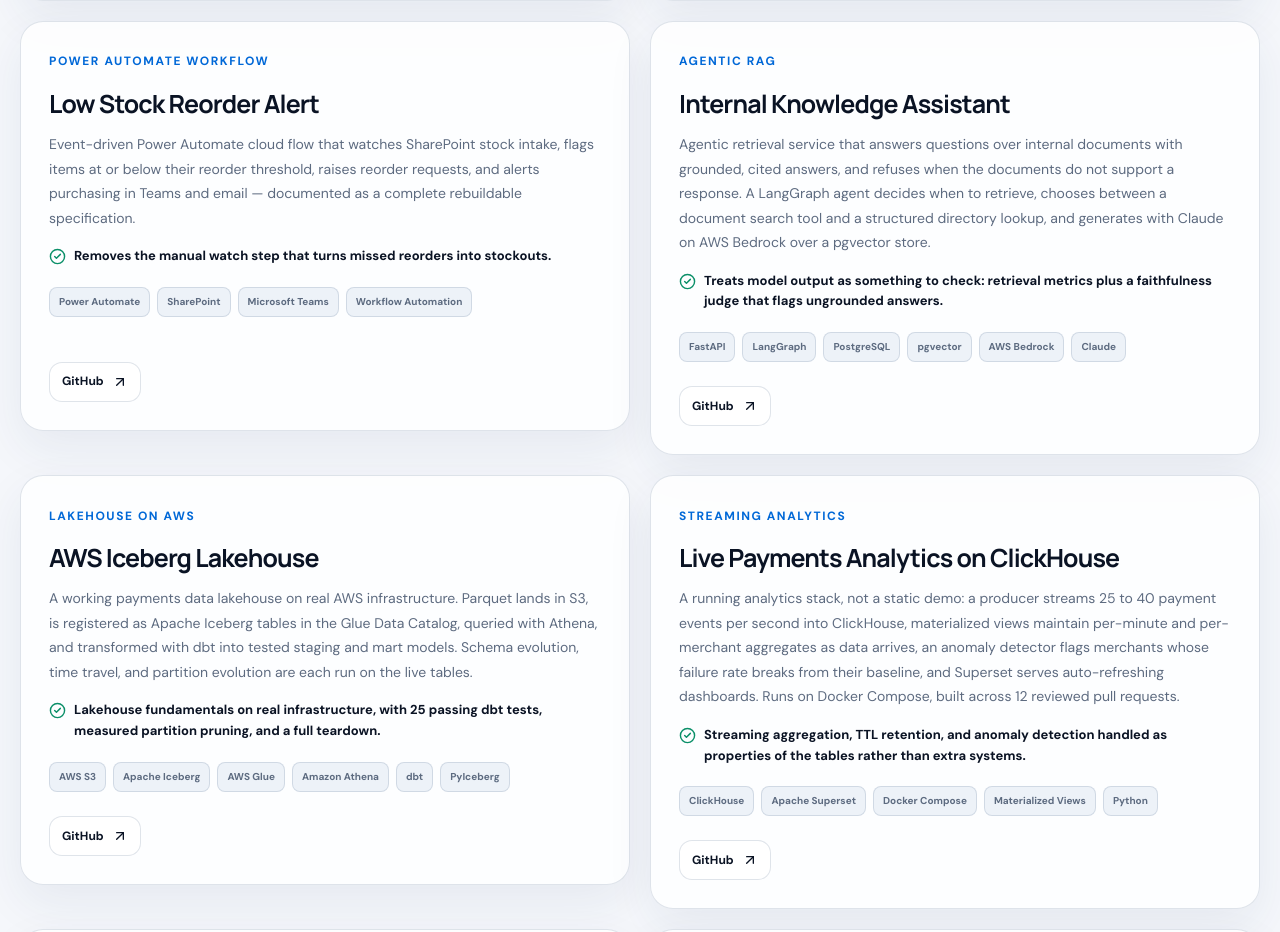
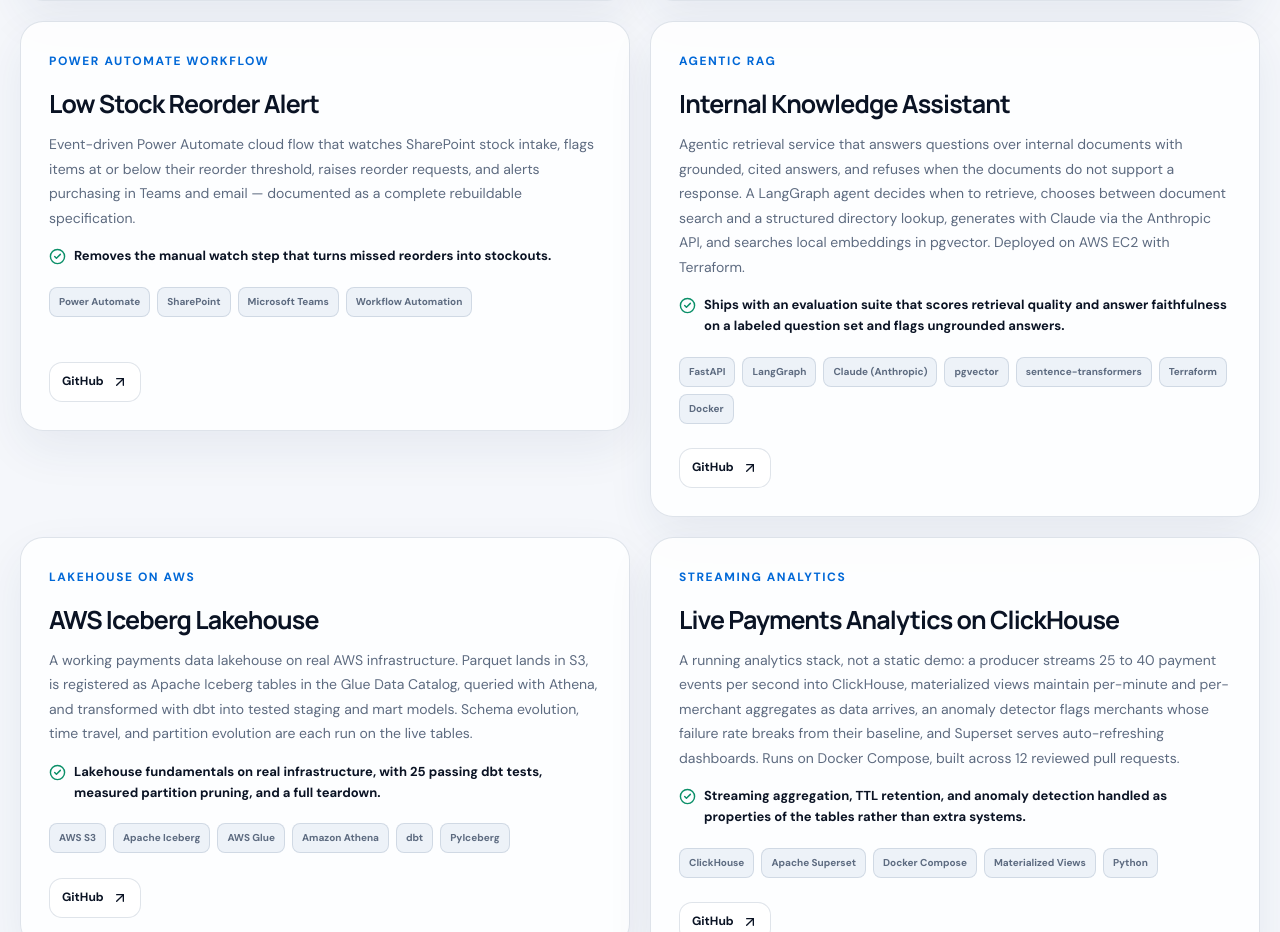
Before and after one commit to RidhanPar/ridhan-portfolio, a React (Vite) app: page / in a window 1280 px wide. Shown: the part 7102-8034 px from the top of the page. Built offline with nearby package versions, Linux system fonts and the light colour scheme.

Commit message:
Update Internal Knowledge Assistant card: Anthropic API, local embeddings, Terraform AWS deploy

```diff
--- a/src/main.jsx
+++ b/src/main.jsx
@@ -310,9 +310,9 @@
     category: 'AI & Automation',
     eyebrow: 'Agentic RAG',
     description:
-      'Agentic retrieval service that answers questions over internal documents with grounded, cited answers, and refuses when the documents do not support a response. A LangGraph agent decides when to retrieve, chooses between a document search tool and a structured directory lookup, and generates with Claude on AWS Bedrock over a pgvector store.',
-    tech: ['FastAPI', 'LangGraph', 'PostgreSQL', 'pgvector', 'AWS Bedrock', 'Claude'],
-    outcome: 'Treats model output as something to check: retrieval metrics plus a faithfulness judge that flags ungrounded answers.',
+      'Agentic retrieval service that answers questions over internal documents with grounded, cited answers, and refuses when the documents do not support a response. A LangGraph agent decides when to retrieve, chooses between document search and a structured directory lookup, generates with Claude via the Anthropic API, and searches local embeddings in pgvector. Deployed on AWS EC2 with Terraform.',
+    tech: ['FastAPI', 'LangGraph', 'Claude (Anthropic)', 'pgvector', 'sentence-transformers', 'Terraform', 'Docker'],
+    outcome: 'Ships with an evaluation suite that scores retrieval quality and answer faithfulness on a labeled question set and flags ungrounded answers.',
     links: [['GitHub', 'https://github.com/RidhanPar/internal-knowledge-assistant']]
   },
   {
```
